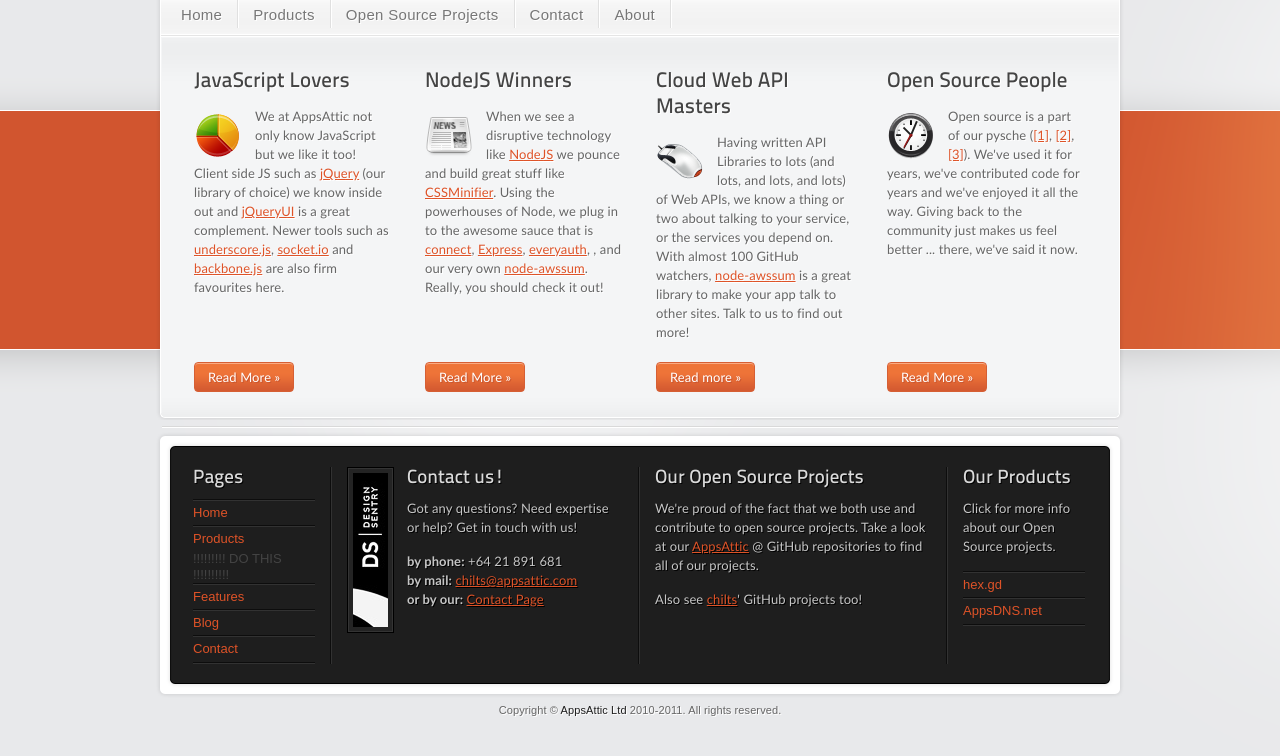
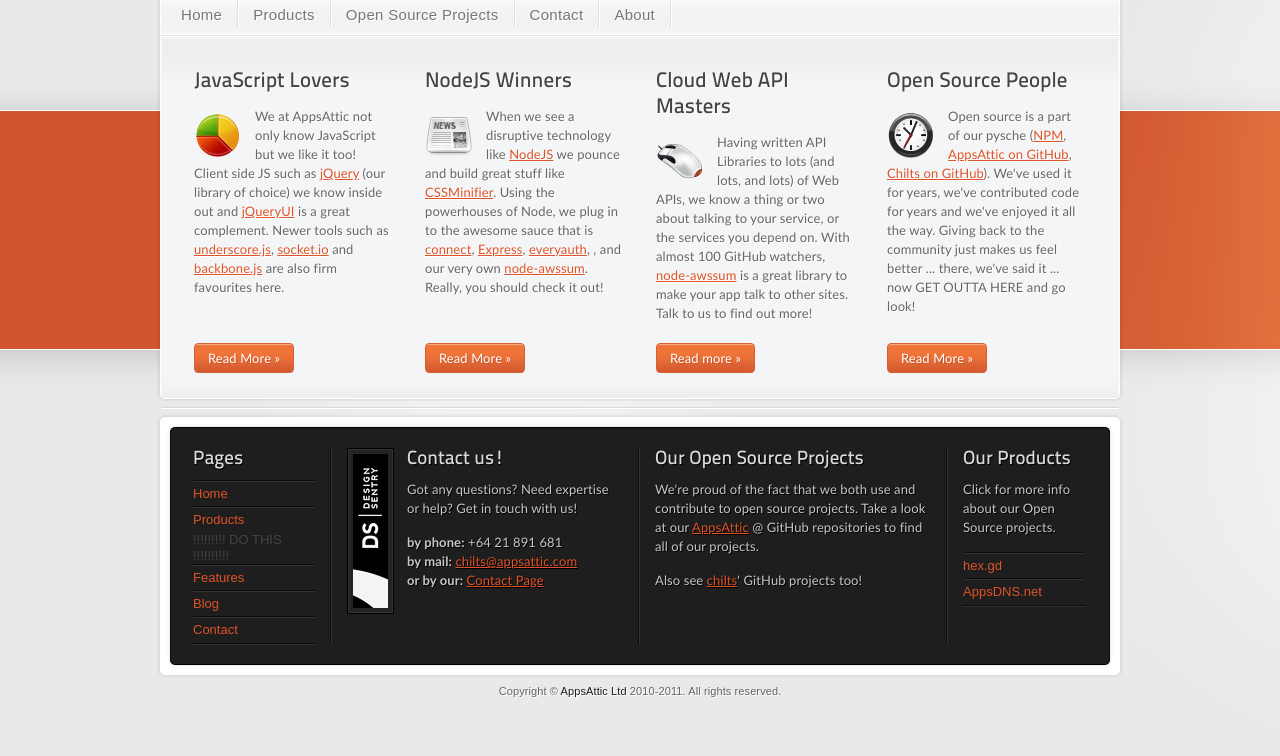
Before and after one commit to appsattic/appsattic.com_2012, a Jekyll site: the page built from index.html, in a window 1280 px wide, cut to the strip 132-888 px from the top of the page. Built offline with Jekyll 4.4.1, drawn with Linux system fonts in a browser that asks for light colours; nearby versions of some CDN libraries.

Commit message:
Minor adjustments

```diff
--- a/index.html
+++ b/index.html
@@ -33,18 +33,19 @@ breadcrumbs: 0
     <h3 class="widgettitle">Cloud Web API Masters</h3>
     <p>
       <img src="/s/icons/mouse.png" alt="" class="alignleft icon" /> Having written API Libraries to lots (and lots,
-      and lots, and lots) of Web APIs, we know a thing or two about talking to your service, or the services you depend
-      on. With almost 100 GitHub watchers, <a href="https://github.com/appsattic/node-awssum/">node-awssum</a> is a
-      great library to make your app talk to other sites. Talk to us to find out more!
+      and lots) of Web APIs, we know a thing or two about talking to your service, or the services you depend on. With
+      almost 100 GitHub watchers, <a href="https://github.com/appsattic/node-awssum/">node-awssum</a> is a great
+      library to make your app talk to other sites. Talk to us to find out more!
     </p>
   </div>
   <div class="gs_3 omega">
     <h3 class="widgettitle">Open Source People</h3>
     <p>
       <img src="/s/icons/clock.png" alt="" class="alignleft icon" /> Open source is a part of our pysche
-      (<a href="http://search.npmjs.org/#/_author/Andrew%20Chilton">[1]</a>, <a href="https://github.com/appsattic/">[2]</a>,
-      <a href="node-awssum/">[3]</a>). We've used it for years, we've contributed code for years and we've enjoyed it
-      all the way. Giving back to the community just makes us feel better ... there, we've said it now.
+      (<a href="http://search.npmjs.org/#/_author/Andrew%20Chilton">NPM</a>, <a href="https://github.com/appsattic/">AppsAttic on GitHub</a>,
+      <a href="node-awssum/">Chilts on GitHub</a>). We've used it for years, we've contributed code for years and we've
+      enjoyed it all the way. Giving back to the community just makes us feel better ... there, we've said it ... now
+      GET OUTTA HERE and go look!
     </p>
   </div>
   <div class="clear"></div>
```
